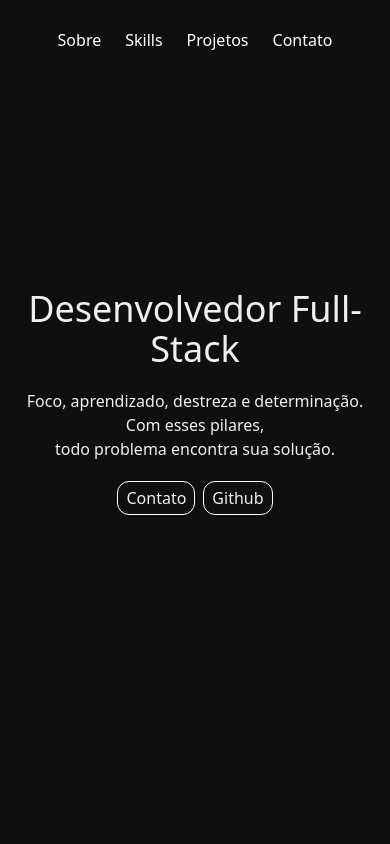
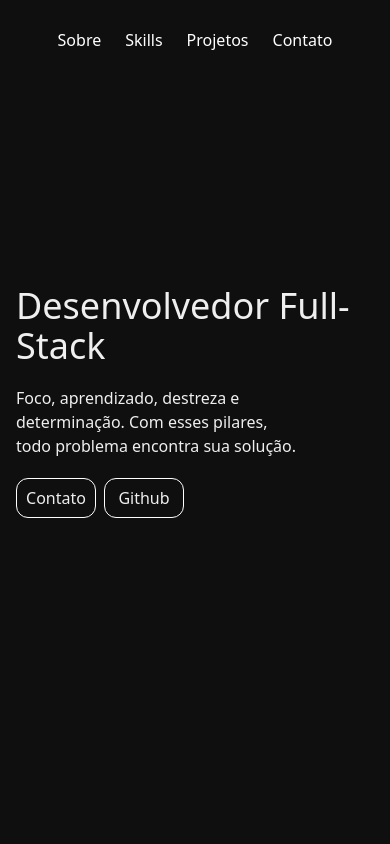
Before and after one commit to Zafkiel45/portfolio, a Next.js app: page / in a window 390 px wide. Shown: the top 844 px of the page. Built offline with nearby package versions, Linux system fonts and the light colour scheme.

Commit message:
fix(main_screen): issues with responsivity fixed

```diff
--- a/src/app/page.tsx
+++ b/src/app/page.tsx
@@ -25,7 +25,7 @@ export default function Home() {
       <header className="pt-5 px-4 2xl:px-14 flex items-center justify-center lg:px-10 sm:px-6 2xl:mb-12 mb-5 w-screen fixed z-50 h-fit">
         <HeaderSection/>
       </header>
-      <main className="flex lg:px-20 xl:px-28 px-4 sm:px-10 flex-col gap-32">
+      <main className="flex lg:px-20 xl:px-28 min-[490px]:px-8 px-4  sm:px-10 flex-col gap-32">
         {/* main screen section */}
         <MainScreen />
         {/* About me section */}
--- a/src/components/main_screen/button_main_screen.component.tsx
+++ b/src/components/main_screen/button_main_screen.component.tsx
@@ -3,7 +3,7 @@ import { Button } from "@/types/buttons";
 export const MainScreenButton = ({btnContent, ...props}: Button) => {
   return (
     //rgba(25, 50, 127, 1)
-    <button {...props} className="border border-white rounded-xl cursor-pointer hover:bg-[#A3FF00] hover:text-slate-900 transition-colors hover:border-none lg:h-11 lg:w-32 px-2 py-1 sm:h-10 sm:w-20 lg:px-4 lg:py-2">
+    <button {...props} className="border border-white rounded-xl cursor-pointer hover:bg-[#A3FF00] hover:text-slate-900 transition-colors hover:border-none lg:h-11 lg:w-32 px-2 py-1 h-10 w-20 lg:px-4 lg:py-2">
       {btnContent}
     </button>
   )
--- a/src/components/main_screen/main_screen.component.tsx
+++ b/src/components/main_screen/main_screen.component.tsx
@@ -4,15 +4,15 @@ import { MainScreenButton } from "./button_main_screen.component";
 
 export function MainScreen() {
   return (
-    <div className="flex h-screen relative 2xl:gap-5 gap-5 justify-center bottom-5 flex-col items-center">
-      <div className="w-full flex items-center lg:gap-6 flex-col gap-4">
-        <h1 className="text-4xl  flex flex-col lg:gap-2 lg:text-5xl 2xl:text-6xl sm:text-5xl text-center">
-            <p>Desenvolvedor Full-Stack</p>
-      </h1>
+    <div className="flex h-screen relative 2xl:gap-5 gap-5 justify-center bottom-5 flex-col md:items-center sm:gap-6">
+      <div className="w-full flex md:items-center lg:gap-6 flex-col gap-4">
+        <h1 className="text-4xl  flex flex-col lg:gap-2 lg:text-5xl 2xl:text-6xl sm:text-5xl md:text-center">
+          <p>Desenvolvedor Full-Stack</p>
+        </h1>
       </div>
-      <div className="text-center sm:text-lg">
+      <div className="md:text-center lg:w-2/4 text-balance sm:text-lg">
         <p>
-          Foco, aprendizado, destreza e determinação. Com esses pilares, <br />
+          Foco, aprendizado, destreza e determinação. Com esses pilares,
           todo problema encontra sua solução.
         </p>
       </div>
```
